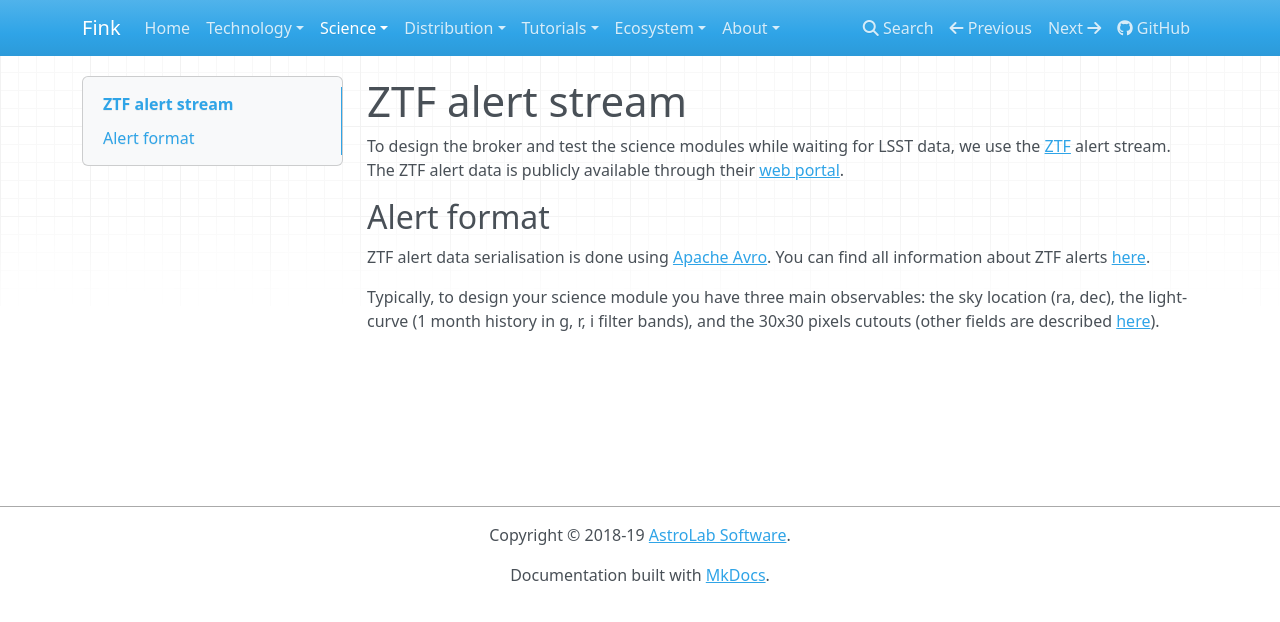
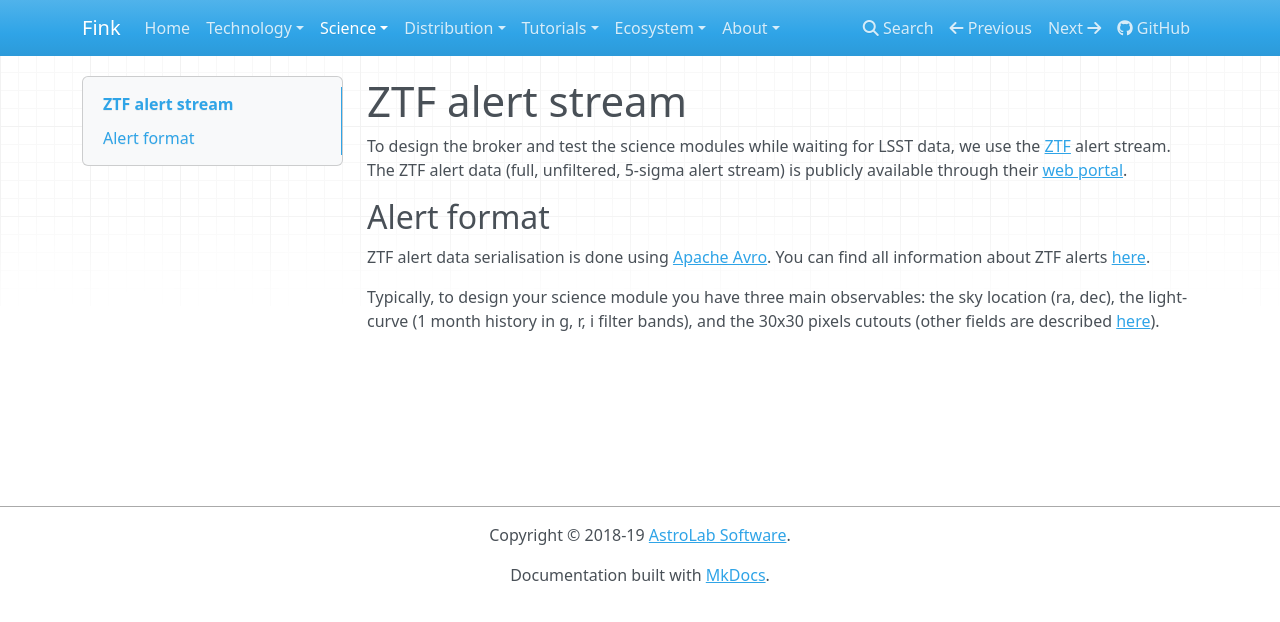
Before and after one commit to astrolabsoftware/fink, an MkDocs documentation site: the page built from docs/science/ztf_alerts.md, in a window 1280 px wide. Shown: the top 622 px of the page. Built offline with MkDocs 1.6.1, drawn with Linux system fonts in a browser that asks for light colours; nearby versions of some CDN libraries.

Commit message:
Updates on ztf stream description

```diff
--- a/docs/science/ztf_alerts.md
+++ b/docs/science/ztf_alerts.md
@@ -1,6 +1,6 @@
 # ZTF alert stream
 
-To design the broker and test the science modules while waiting for LSST data, we use the [ZTF](https://www.ztf.caltech.edu/) alert stream. The ZTF alert data is publicly available through their [web portal](https://ztf.uw.edu/alerts/public/).
+To design the broker and test the science modules while waiting for LSST data, we use the [ZTF](https://www.ztf.caltech.edu/) alert stream. The ZTF alert data (full, unfiltered, 5-sigma alert stream) is publicly available through their [web portal](https://ztf.uw.edu/alerts/public/).
 
 ## Alert format
 
```
